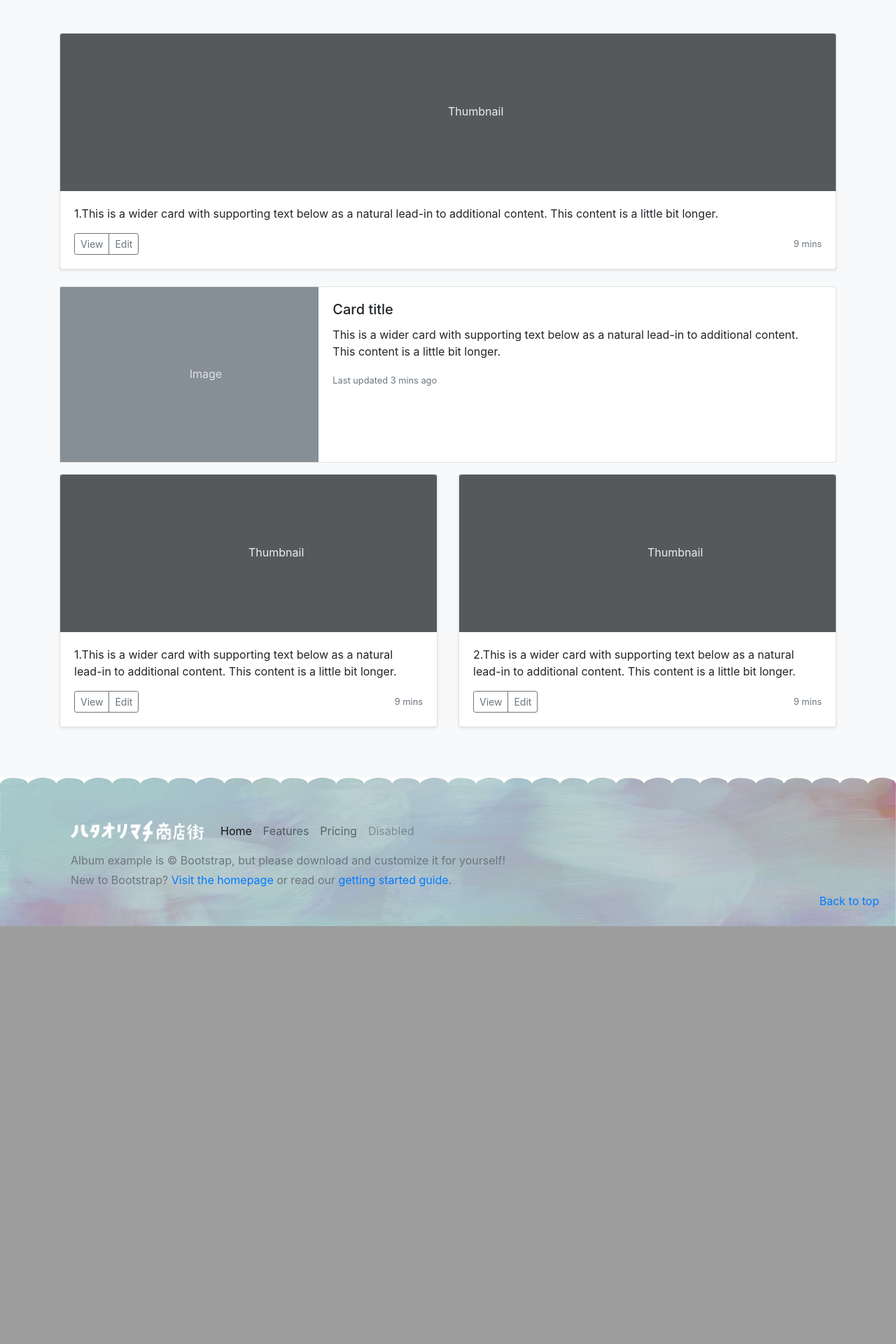
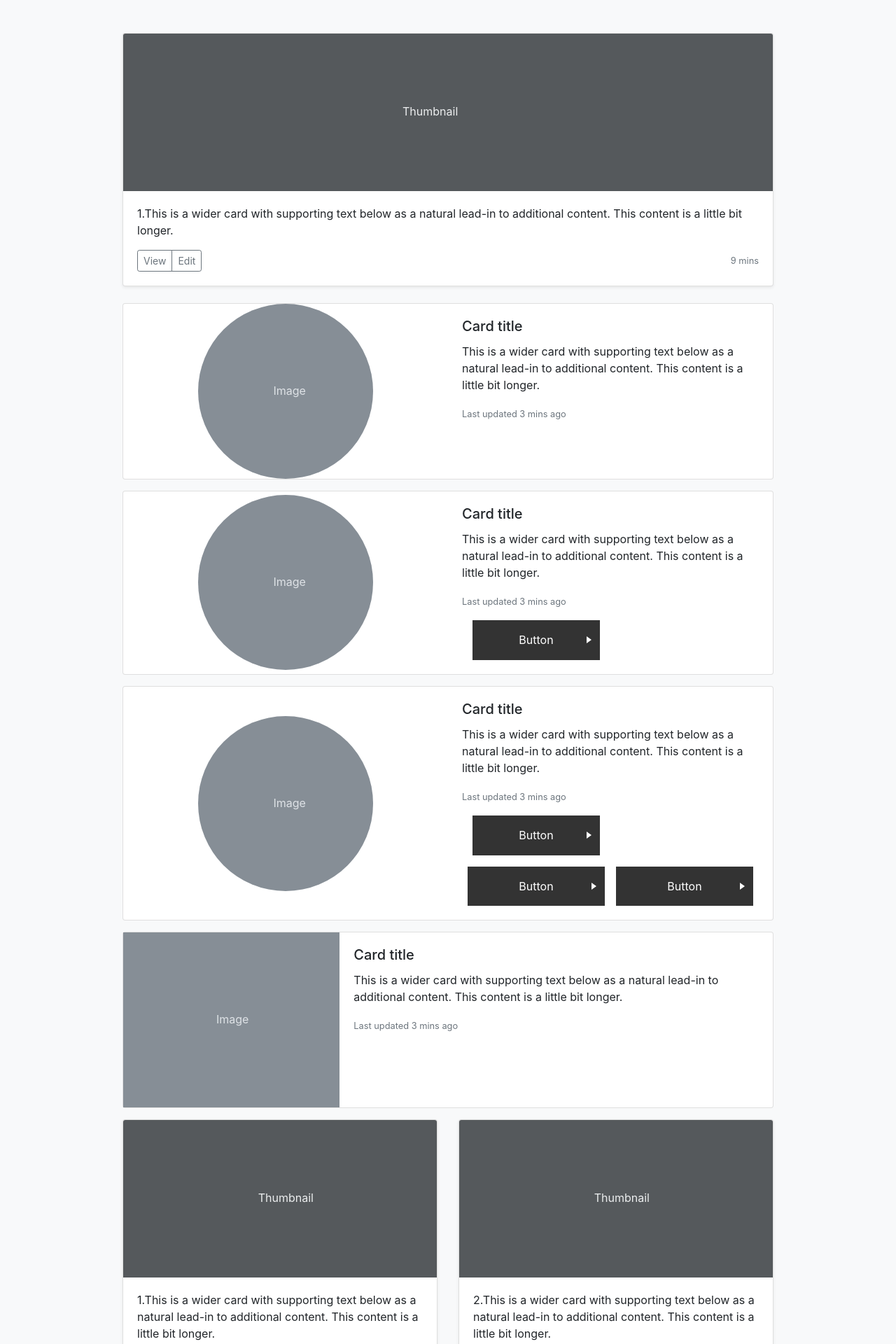
Before and after one commit to ka2yuki/static_sass_site, a PHP site: page / in a window 1280 px wide. Shown: the part 801-2721 px from the top of the page at 70% size. Before the commit the page ends 2124 px from the top, so only its background shows below. Run offline with PHP 8.4, Linux system fonts and the light colour scheme.

Commit message:
Done: main layout.

```diff
--- a/css/main.css
+++ b/css/main.css
@@ -4,6 +4,9 @@
 *::before,
 *::after {
   box-sizing: border-box; }
+
+.row + .row {
+  margin-top: 1rem; }
 
 header {
   width: 100vw;
@@ -97,6 +100,41 @@ header {
       bottom: 18px;
       height: 60px; }
 
+main .container .row .col-md-12 .card-left {
+  display: flex;
+  justify-content: center;
+  align-items: center; }
+  main .container .row .col-md-12 .card-left svg {
+    width: 250px;
+    height: 250px; }
+main .container .row .col-md-12 .card-right .btn-field a.button {
+  position: relative;
+  display: inline-block;
+  width: 100%;
+  padding: 0.9em 0em;
+  background-color: #333;
+  border: 2px solid #333;
+  color: #fff;
+  text-align: center;
+  text-decoration: none;
+  transition: all 0.3s; }
+  main .container .row .col-md-12 .card-right .btn-field a.button::after {
+    position: absolute;
+    top: 50%;
+    right: 0.2em;
+    content: "";
+    margin-top: -5px;
+    border: 7px solid transparent;
+    border-top-width: 5px;
+    border-bottom-width: 5px;
+    border-left-color: #fff;
+    transition: all 0.3s; }
+  main .container .row .col-md-12 .card-right .btn-field a.button:hover {
+    background-color: #fff;
+    color: #333; }
+  main .container .row .col-md-12 .card-right .btn-field a.button:hover::after {
+    border-left-color: #333; }
+
 section {
   width: 100vw;
   height: 100vh;
--- a/index.html
+++ b/index.html
@@ -13,6 +13,7 @@
 
   <!-- Header -->
   <header>
+    <!-- 動画が、荒い場合 -->
     <div class="overlay-yokojima"></div>
     <!-- 動画背景 -->
     <div class="wrap">
@@ -24,9 +25,7 @@
           <h1 id="header-logo"><img src="assets/img/logo.png" alt="ハタオリマチ商店街"></h1>
           <div class="center-content">
             <img src="assets/img/kv.png" alt="ハタオリマチ商店街 in 山梨県富士山">
-          </div>
-          <!-- Mouse-Animation  -->
-          <div class="">
+            <!-- Mouse-Animation  -->
             <a href="#" class='mouse-scroll'><span></span><span></span><p>スクロール</p></a>
           </div>
         </div>
@@ -37,13 +36,13 @@
   <!-- Main Contents -->
   <main role="main">
     <div class="album py-5 bg-light">
-      <div class="container">
+      <div class="container w-75">
         <div class="row">
           <!-- 1 -->
           <!-- col > card -->
           <div class="col-md-12">
             <div class="card mb-4 shadow-sm">
-              <svg class="bd-placeholder-img card-img-top" width="100%" height="225" xmlns="http://www.w3.org/2000/svg" preserveAspectRatio="xMidYMid slice" focusable="false" role="img" aria-label="Placeholder: Thumbnail"><title>Placeholder</title><rect width="100%" height="100%" fill="#55595c"/><text x="50%" y="50%" fill="#eceeef" dy=".3em">Thumbnail</text></svg>
+              <svg class="bd-placeholder-img card-img-top" width="100%" height="225" xmlns="http://www.w3.org/2000/svg" preserveAspectRatio="xMidYMid slice" focusable="false" role="img" aria-label="Placeholder: Thumbnail"><title>Placeholder</title><rect width="100%" height="100%" fill="#55595c"/><text x="43%" y="50%" fill="#eceeef" dy=".3em">Thumbnail</text></svg>
               <div class="card-body">
                 <p class="card-text">1.This is a wider card with supporting text below as a natural lead-in to additional content. This content is a little bit longer.</p>
                 <div class="d-flex justify-content-between align-items-center">
@@ -57,12 +56,93 @@
             </div>
           </div>
           <!-- 2 -->
+          <!-- circle -->
+          <div class="col-md-12">
+            <div class="card mb-3">
+              <div class="row no-gutters">
+                <div class="card-left col-md-6">
+                  <svg class="bd-placeholder-img rounded-circle" xmlns="http://www.w3.org/2000/svg" preserveAspectRatio="xMidYMid slice" focusable="false" role="img" aria-label="Placeholder: Image">
+                    <title>Placeholder</title>
+                    <rect width="100%" height="100%" fill="#868e96"/>
+                    <text x="43%" y="50%" fill="#dee2e6" dy=".3em">Image</text>
+                  </svg>
+                </div>
+                <div class="card-right col-md-6">
+                  <div class="card-body">
+                    <h5 class="card-title">Card title</h5>
+                    <p class="card-text">This is a wider card with supporting text below as a natural lead-in to additional content. This content is a little bit longer.</p>
+                    <p class="card-text"><small class="text-muted">Last updated 3 mins ago</small></p>
+                  </div>
+                </div>
+              </div>
+            </div>
+          </div>
+          <!-- 2 -->
+          <!-- circle + button 1 -->
+          <div class="col-md-12">
+            <div class="card mb-3">
+              <div class="row no-gutters">
+                <div class="card-left col-md-6">
+                  <svg class="bd-placeholder-img rounded-circle" xmlns="http://www.w3.org/2000/svg" preserveAspectRatio="xMidYMid slice" focusable="false" role="img" aria-label="Placeholder: Image"><title>Placeholder</title><rect width="100%" height="100%" fill="#868e96"/><text x="43%" y="50%" fill="#dee2e6" dy=".3em">Image</text></svg>
+                </div>
+                <div class="card-right col-md-6">
+                  <div class="card-body">
+                    <h5 class="card-title">Card title</h5>
+                    <p class="card-text">This is a wider card with supporting text below as a natural lead-in to additional content. This content is a little bit longer.</p>
+                    <p class="card-text"><small class="text-muted">Last updated 3 mins ago</small></p>
+                    <div class="btn-field col-md-6">
+                      <a class="button" href="#">Button</a>
+                    </div>
+                  </div>
+                </div>
+              </div>
+            </div>
+          </div>
+          <!-- 2 -->
+          <!-- circle + many button -->
+          <div class="col-md-12">
+            <div class="card mb-3">
+              <div class="row no-gutters">
+                <div class="card-left col-md-6">
+                  <svg class="bd-placeholder-img rounded-circle" xmlns="http://www.w3.org/2000/svg" preserveAspectRatio="xMidYMid slice" focusable="false" role="img" aria-label="Placeholder: Image"><title>Placeholder</title>
+                    <rect width="100%" height="100%" fill="#868e96"/>
+                    <text x="43%" y="50%" fill="#dee2e6" dy=".3em">Image</text>
+                  </svg>
+                </div>
+                <div class="card-right col-md-6">
+                  <div class="card-body">
+                    <h5 class="card-title">Card title</h5>
+                    <p class="card-text">This is a wider card with supporting text below as a natural lead-in to additional content. This content is a little bit longer.</p>
+                    <p class="card-text"><small class="text-muted">Last updated 3 mins ago</small></p>
+                    <div class="container">
+                      <!-- padding px-1 -->
+                      <div class="row button-group">
+                        <div class="btn-field col-md-6">
+                          <a class="button" href="#">Button</a>
+                        </div>
+                      </div>
+                      <!-- padding px-2 -->
+                      <div class="row button-group">
+                        <div class="btn-field col-md-6 px-2">
+                          <a class="button" href="#">Button</a>
+                        </div>
+                        <div class="btn-field col-md-6 px-2">
+                          <a class="button" href="#">Button</a>
+                        </div>
+                      </div>
+                    </div>
+                  </div>
+                </div>
+              </div>
+            </div>
+          </div>
+          <!-- 3 -->
           <!-- col > card -->
           <div class="col-md-12">
             <div class="card mb-3">
               <div class="row no-gutters">
                 <div class="col-md-4">
-                  <svg class="bd-placeholder-img" width="100%" height="250" xmlns="http://www.w3.org/2000/svg" preserveAspectRatio="xMidYMid slice" focusable="false" role="img" aria-label="Placeholder: Image"><title>Placeholder</title><rect width="100%" height="100%" fill="#868e96"/><text x="50%" y="50%" fill="#dee2e6" dy=".3em">Image</text></svg>
+                  <svg class="bd-placeholder-img" width="100%" height="250" xmlns="http://www.w3.org/2000/svg" preserveAspectRatio="xMidYMid slice" focusable="false" role="img" aria-label="Placeholder: Image"><title>Placeholder</title><rect width="100%" height="100%" fill="#868e96"/><text x="43%" y="50%" fill="#dee2e6" dy=".3em">Image</text></svg>
                 </div>
                 <div class="col-md-8">
                   <div class="card-body">
@@ -74,10 +154,10 @@
               </div>
             </div>
           </div>
-          <!-- 3 -->
+          <!-- 4 -->
           <div class="col-md-6">
             <div class="card mb-4 shadow-sm">
-              <svg class="bd-placeholder-img card-img-top" width="100%" height="225" xmlns="http://www.w3.org/2000/svg" preserveAspectRatio="xMidYMid slice" focusable="false" role="img" aria-label="Placeholder: Thumbnail"><title>Placeholder</title><rect width="100%" height="100%" fill="#55595c"/><text x="50%" y="50%" fill="#eceeef" dy=".3em">Thumbnail</text></svg>
+              <svg class="bd-placeholder-img card-img-top" width="100%" height="225" xmlns="http://www.w3.org/2000/svg" preserveAspectRatio="xMidYMid slice" focusable="false" role="img" aria-label="Placeholder: Thumbnail"><title>Placeholder</title><rect width="100%" height="100%" fill="#55595c"/><text x="43%" y="50%" fill="#eceeef" dy=".3em">Thumbnail</text></svg>
               <div class="card-body">
                 <p class="card-text">1.This is a wider card with supporting text below as a natural lead-in to additional content. This content is a little bit longer.</p>
                 <div class="d-flex justify-content-between align-items-center">
@@ -92,7 +172,7 @@
           </div>
           <div class="col-md-6">
             <div class="card mb-4 shadow-sm">
-              <svg class="bd-placeholder-img card-img-top" width="100%" height="225" xmlns="http://www.w3.org/2000/svg" preserveAspectRatio="xMidYMid slice" focusable="false" role="img" aria-label="Placeholder: Thumbnail"><title>Placeholder</title><rect width="100%" height="100%" fill="#55595c"/><text x="50%" y="50%" fill="#eceeef" dy=".3em">Thumbnail</text></svg>
+              <svg class="bd-placeholder-img card-img-top" width="100%" height="225" xmlns="http://www.w3.org/2000/svg" preserveAspectRatio="xMidYMid slice" focusable="false" role="img" aria-label="Placeholder: Thumbnail"><title>Placeholder</title><rect width="100%" height="100%" fill="#55595c"/><text x="43%" y="50%" fill="#eceeef" dy=".3em">Thumbnail</text></svg>
               <div class="card-body">
                 <p class="card-text">2.This is a wider card with supporting text below as a natural lead-in to additional content. This content is a little bit longer.</p>
                 <div class="d-flex justify-content-between align-items-center">
--- /dev/null
+++ b/sass/_button.sass
@@ -0,0 +1,27 @@
+@mixin button
+  position: relative
+  display: inline-block
+  width: 100%
+  padding: .9em 0em
+  background-color: #333
+  border: 2px solid #333
+  color: #fff
+  text-align: center
+  text-decoration: none
+  transition: all .3s
+  &::after
+    position: absolute
+    top: 50%
+    right: .2em
+    content: ''
+    margin-top: -5px
+    border: 7px solid transparent
+    border-top-width: 5px
+    border-bottom-width: 5px
+    border-left-color: #fff
+    transition: all .3s
+  &:hover
+    background-color: #fff
+    color: #333
+  &:hover::after
+    border-left-color: #333
--- /dev/null
+++ b/sass/_extend-bts.sass
@@ -0,0 +1,2 @@
+.row + .row
+  margin-top: 1rem
--- a/sass/main.sass
+++ b/sass/main.sass
@@ -1,6 +1,8 @@
 @import extend-normalize
 @import header-movie
 @import mouse-anime
+@import button
+@import extend-bts
 
 header
   width: 100vw
@@ -21,6 +23,23 @@ header
         position: absolute
         bottom: 18px
         height: 60px
+
+main
+  .container
+    .row
+      .col-md-12
+        .card-left
+          display: flex
+          justify-content: center
+          align-items: center
+          svg
+            width: 250px
+            height: 250px
+        .card-right
+          .button-group
+          .btn-field
+            a.button
+              @include button
 
 
 section
```
Also changed, not shown: Docments/button.md (added, +7 -0 lines), Docments/btn-g1.gif (added), Docments/btn-s1.gif (added), Docments/btn1.gif (added), Docments/btn2.gif (added), 1 other file.
